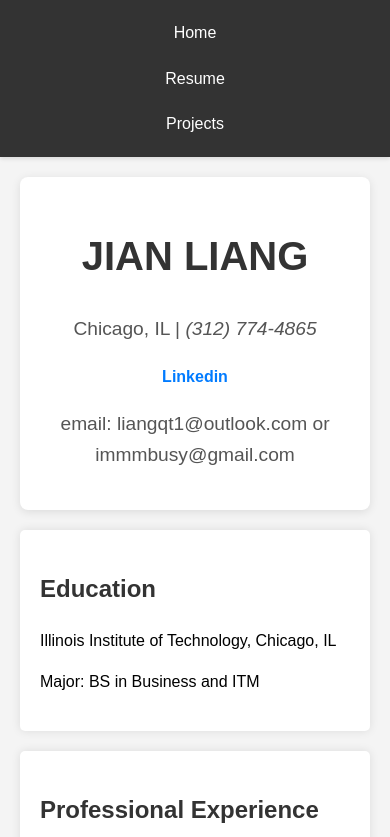
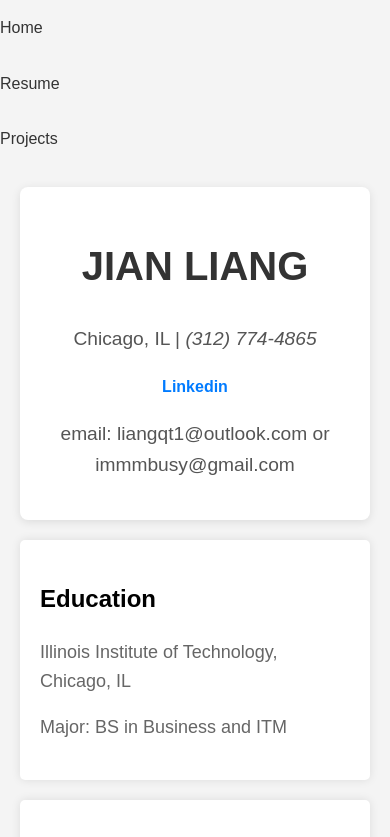
Before and after one commit to jliang24hawk/webdev_project_2, a plain HTML site: page resume.html in a window 390 px wide. Shown: the top 837 px of the page. Drawn offline with Linux system fonts and the light colour scheme.

Commit message:
Update style.css

```diff
--- a/css/style.css
+++ b/css/style.css
@@ -9,8 +9,22 @@ body {
     background-color: #f4f4f4;
 }
 
-h1, h2, h3, h4 {
+h1 {
   color: #333;
+  font-size: 36px;
+  font-family: Arial, sans-serif;
+}
+
+p {
+  color: #666;
+  font-size: 18px;
+  font-family: Arial, sans-serif;
+}
+
+span {
+  color: #999;
+  font-size: 14px;
+  font-family: Arial, sans-serif;
 }
 
 a {
@@ -51,44 +65,37 @@ a:hover {
 }
 
 /* Navigation Bar Styles */
-.navigation_bar {
-    background-color: #333;
-    color: white;
-    padding: 10px;
-    text-align: center;
-    position: sticky;
-    top: 0;
-    z-index: 1000;
-    box-shadow: 0 2px 4px rgba(0, 0, 0, 0.1);
-}
 
 .navigation_bar nav ul {
-    list-style: none;
-    padding: 0;
-    margin: 0;
   display: flex;
   justify-content: space-between;
+  list-style: none;
+  margin: 0;
+  padding: 0;
 }
 
 .navigation_bar nav ul li {
   margin-right: 20px;
 }
 
-.navigation_bar nav ul li a {
-    color: white;
+.navigation_bar nav a {
+  color: #333;
   text-decoration: none;
-    transition: color 0.2s ease;
 }
 
-.navigation_bar nav ul li a:hover {
-    color: #007BFF;
-		transform: scale(1.1);
+.navigation_bar nav a:hover {
+  color: #666;
 }
 
-.navigation_bar nav ul li.active a {
-    color: #007BFF;
+/* Responsive design for small screens */
+@media (max-width: 600px) {
+  .navigation_bar nav ul {
+    flex-direction: column;
   }
-
+  .navigation_bar nav ul li {
+    margin: 10px 0;
+  }
+}
 /* Section Styles */
 section {
     margin: 20px;
@@ -122,12 +129,22 @@ img {
     height: 75px;
   }
 }
-/* Responsive Design */
-@media (max-width: 600px) {
+/* Responsive design for medium screens */
+@media (max-width: 900px) {
   .navigation_bar nav ul {
     flex-direction: column;
   }
   .navigation_bar nav ul li {
-        margin: 10px 0;
+    margin: 15px 0;
   }
 }
+
+/* Responsive design for extra small screens */
+@media (max-width: 300px) {
+  .navigation_bar nav ul {
+    flex-direction: column;
+  }
+  .navigation_bar nav ul li {
+    margin: 5px 0;
+  }
+}
```
Lines whose indentation alone changed are shown as unchanged.
